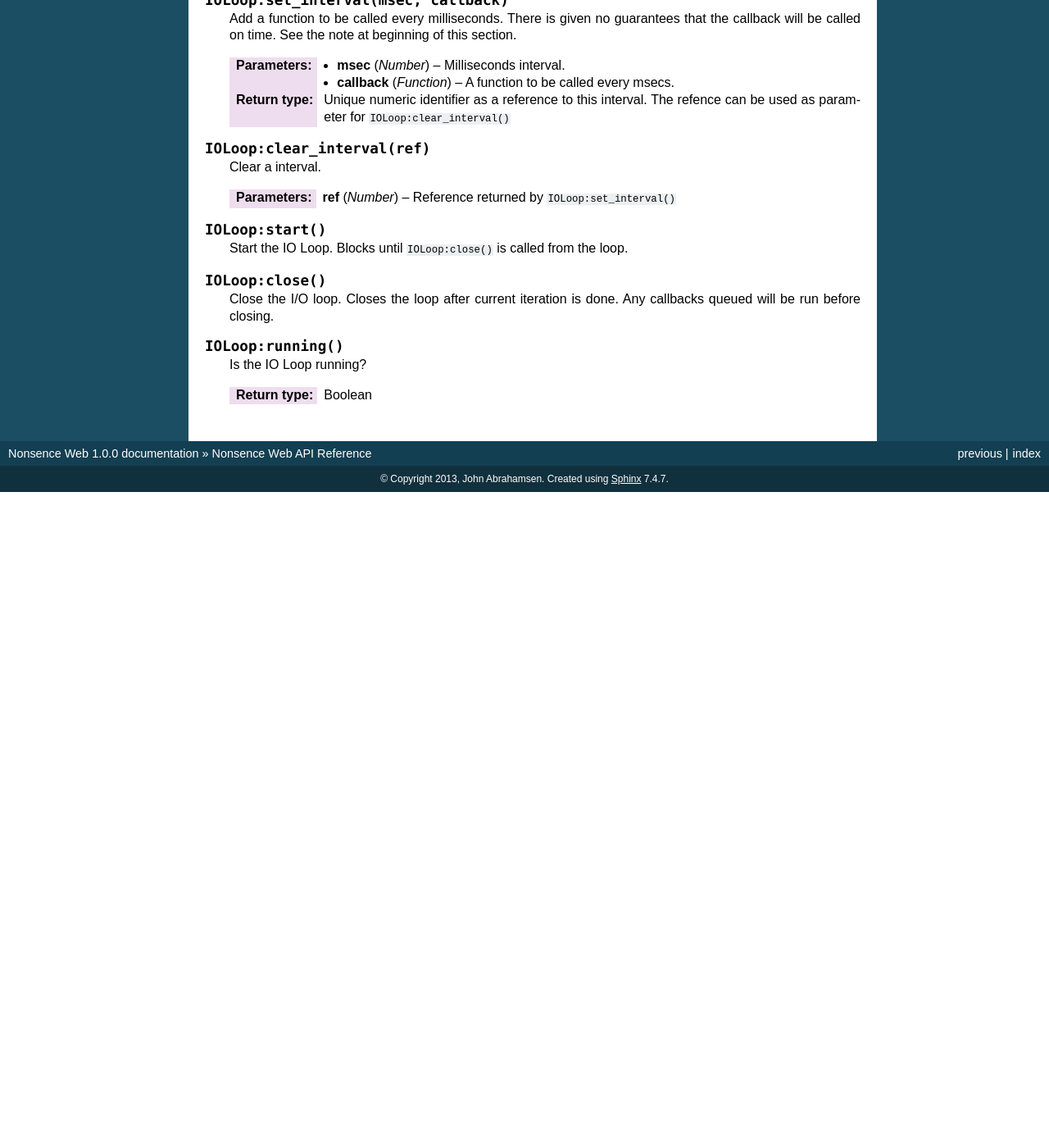
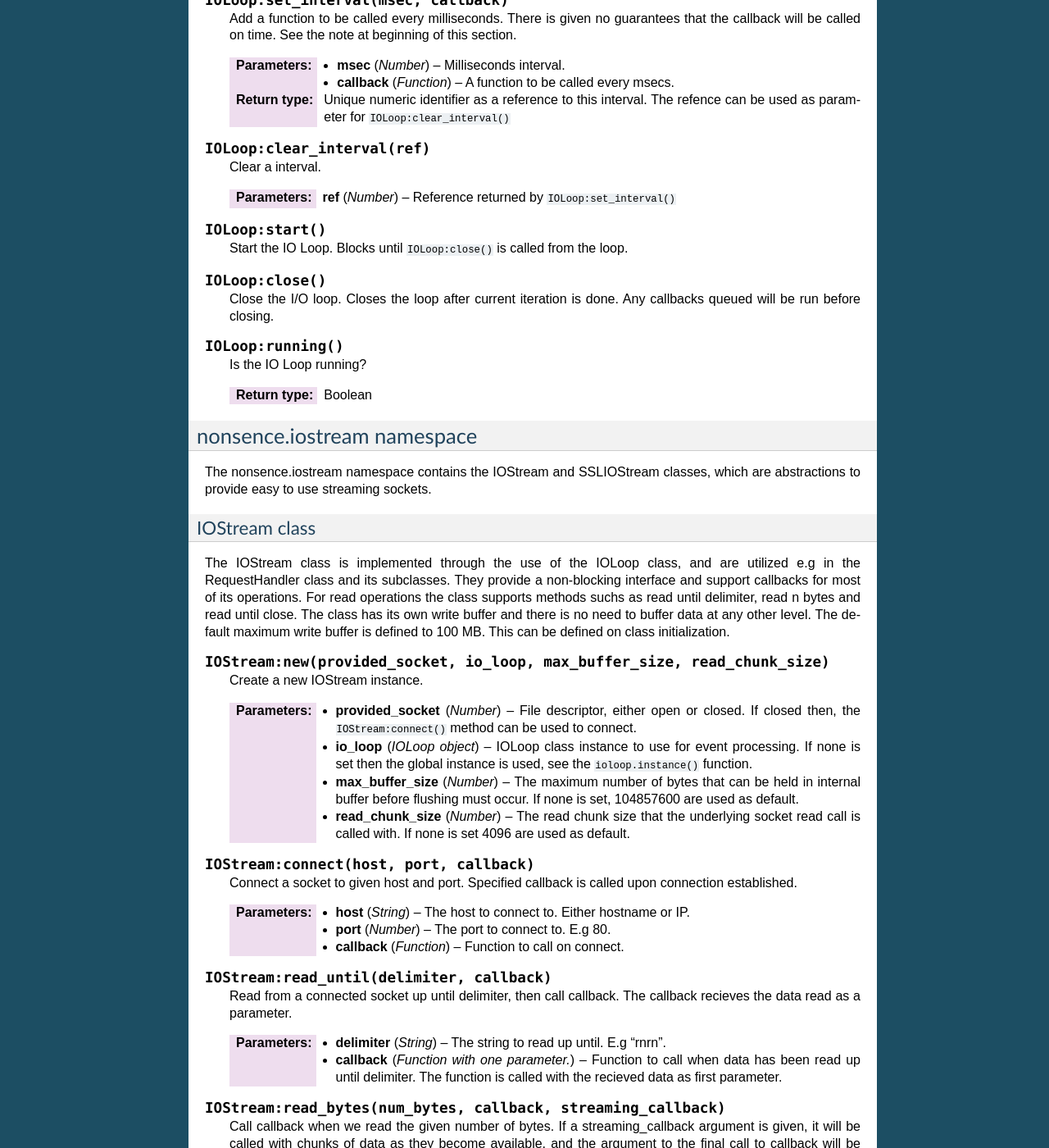
Before and after one commit to kernelsauce/turbo, a Sphinx documentation site: the page built from doc/apiref.rst, in a window 1280 px wide and 1400 px high, scrolled down 6955 px. Shown: the whole window at 82% size. Built offline with Sphinx 7.4.7, drawn with Linux system fonts in a browser that asks for light colours; before the commit the page ends 7555 px from its top, so only the background shows below that; some of the changed text lies outside the part shown.

Commit message:
IOStream documented.

```diff
--- a/doc/apiref.rst
+++ b/doc/apiref.rst
@@ -51,8 +51,8 @@ Nonsence Web, but is also exposed to the user when inheriting from classes such
 easy to learn if you are used to Python, Java or C++.
 
 
-nonsence.web
-============
+nonsence.web namespace
+======================
 nonsence.web namespace provides a web framework with asynchronous features that allow it
 to scale to large numbers of open connections.
 
@@ -454,3 +454,113 @@ Warning: Only one instance of IOLoop can ever run at the same time!
         Is the IO Loop running?
 
         :rtype: Boolean
+
+
+nonsence.iostream namespace
+===========================
+The nonsence.iostream namespace contains the IOStream and SSLIOStream classes, which are abstractions to provide easy to use streaming sockets.
+
+IOStream class
+~~~~~~~~~~~~~~
+The IOStream class is implemented through the use of the IOLoop class, and are utilized e.g in the RequestHandler class and its subclasses. They provide a non-blocking interface
+and support callbacks for most of its operations. For read operations the class supports methods suchs as read until delimiter, read n bytes and read until close. The class has
+its own write buffer and there is no need to buffer data at any other level. The default maximum write buffer is defined to 100 MB. This can be defined on class initialization.
+
+.. function:: IOStream:new(provided_socket, io_loop, max_buffer_size, read_chunk_size)
+
+	Create a new IOStream instance.
+
+	:param provided_socket: File descriptor, either open or closed. If closed then, the ``IOStream:connect()`` method can be used to connect.
+	:type provided_socket: Number
+	:param io_loop: IOLoop class instance to use for event processing. If none is set then the global instance is used, see the ``ioloop.instance()`` function.
+	:type io_loop: IOLoop object
+	:param max_buffer_size: The maximum number of bytes that can be held in internal buffer before flushing must occur. If none is set, 104857600 are used as default.
+	:type max_buffer_size: Number
+	:param read_chunk_size: The read chunk size that the underlying socket read call is called with. If none is set 4096 are used as default.
+	:type read_chunk_size: Number
+
+.. function:: IOStream:connect(host, port, callback)
+
+	Connect a socket to given host and port. Specified callback is called upon connection established.
+
+	:param host: The host to connect to. Either hostname or IP.
+	:type host: String
+	:param port: The port to connect to. E.g 80.
+	:type port: Number
+	:param callback: Function to call on connect.
+	:type callback: Function
+
+.. function:: IOStream:read_until(delimiter, callback)
+
+	Read from a connected socket up until delimiter, then call callback. The callback recieves the data read as a parameter.
+
+	:param delimiter: The string to read up until. E.g "\r\n\r\n".
+	:type delimiter: String
+	:param callback: Function to call when data has been read up until delimiter. The function is called with the recieved data as first parameter.
+	:type callback: Function with one parameter.
+
+.. function:: IOStream:read_bytes(num_bytes, callback, streaming_callback)
+
+	Call callback when we read the given number of bytes.
+	If a streaming_callback argument is given, it will be called with chunks of data as they become available, and the argument to the final call to callback will be empty.
+
+	:param num_bytes: Number of bytes to read before calling callback with the recieved bytes.
+	:type num_bytes: Number
+	:param callback: Function to call when specified amount of bytes is available.
+	:type callback: Function with one parameter.
+	:param streaming_callback: Function to call as bytes become available.
+	:type streaming_callback: Function with one parameter.
+
+.. function:: IOStream:read_until_close(callback, streaming_callback)
+
+	Reads all data from the socket until it is closed.
+	If a streaming_callback argument is given, it will be called with
+	chunks of data as they become available, and the argument to the
+	final call to callback will be empty.
+	This method respects the max_buffer_size set in the IOStream object.
+
+	:param callback: Function to call when connection has been closed.
+	:type callback: Function with one parameter or nil.
+	:param streaming_callback: Function to call as bytes become available.
+	:type callback: Function with one parameter or nil.
+
+.. function:: IOStream:write(data, callback)
+
+	Write the given data to this stream.
+	If callback is given, we call it when all of the buffered write
+	data has been successfully written to the stream. If there was
+	previously buffered write data and an old write callback, that
+	callback is simply overwritten with this new callback.
+
+	:param data: The chunk to write to the stream.
+	:type data: String
+	:param callback: Function to be called when data has been written to stream.
+	:type callback: Function
+
+.. function:: IOStream:set_close_callback(callback)
+
+	Set a callback to be called when the stream is closed.
+
+	:type callback: Function
+
+.. function:: IOStream:close()
+
+	Close the stream and its associated socket.
+
+.. function:: IOStream:reading()
+
+	Is the stream currently being read from?
+
+	:rtype: Boolean
+
+.. function:: IOStream:writing()
+
+	Is the stream currently being written to?
+
+	:rtype: Boolean
+
+.. function:: IOStream:closed()
+
+	Has the stream been closed?
+
+	:rtype: Boolean
```
Also changed, not shown: other parts of doc/apiref.rst (+3 -3 lines).
